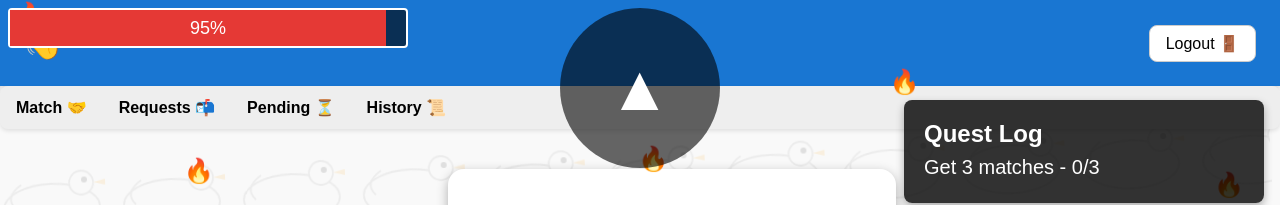
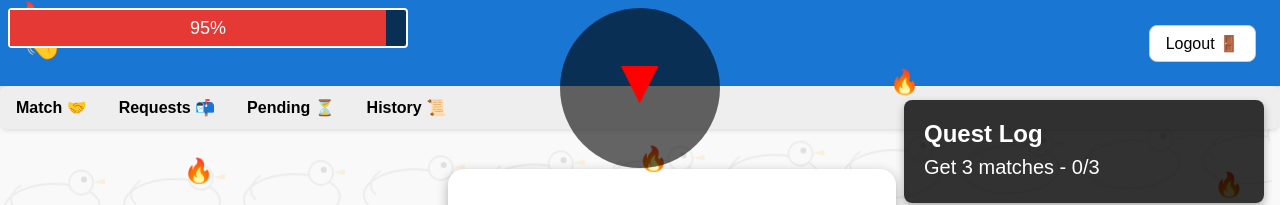
Before and after one commit to NathanWallerViz/vibe-dry-run-lnl-matcher, an Angular app in the folder lnl-matcher/: page /home in a window 1280 px wide. Shown: the top 205 px of the page. Built offline with nearby package versions, Linux system fonts and the light colour scheme.

Commit message:
Make compass needle red and spin faster

```diff
--- a/lnl-matcher/src/app/compass/compass.component.css
+++ b/lnl-matcher/src/app/compass/compass.component.css
@@ -16,7 +16,8 @@
 
 .needle {
   font-size: 64px;
-  animation: spin 5s linear infinite;
+  color: red;
+  animation: spin 2s linear infinite;
 }
 
 @keyframes spin {
```
